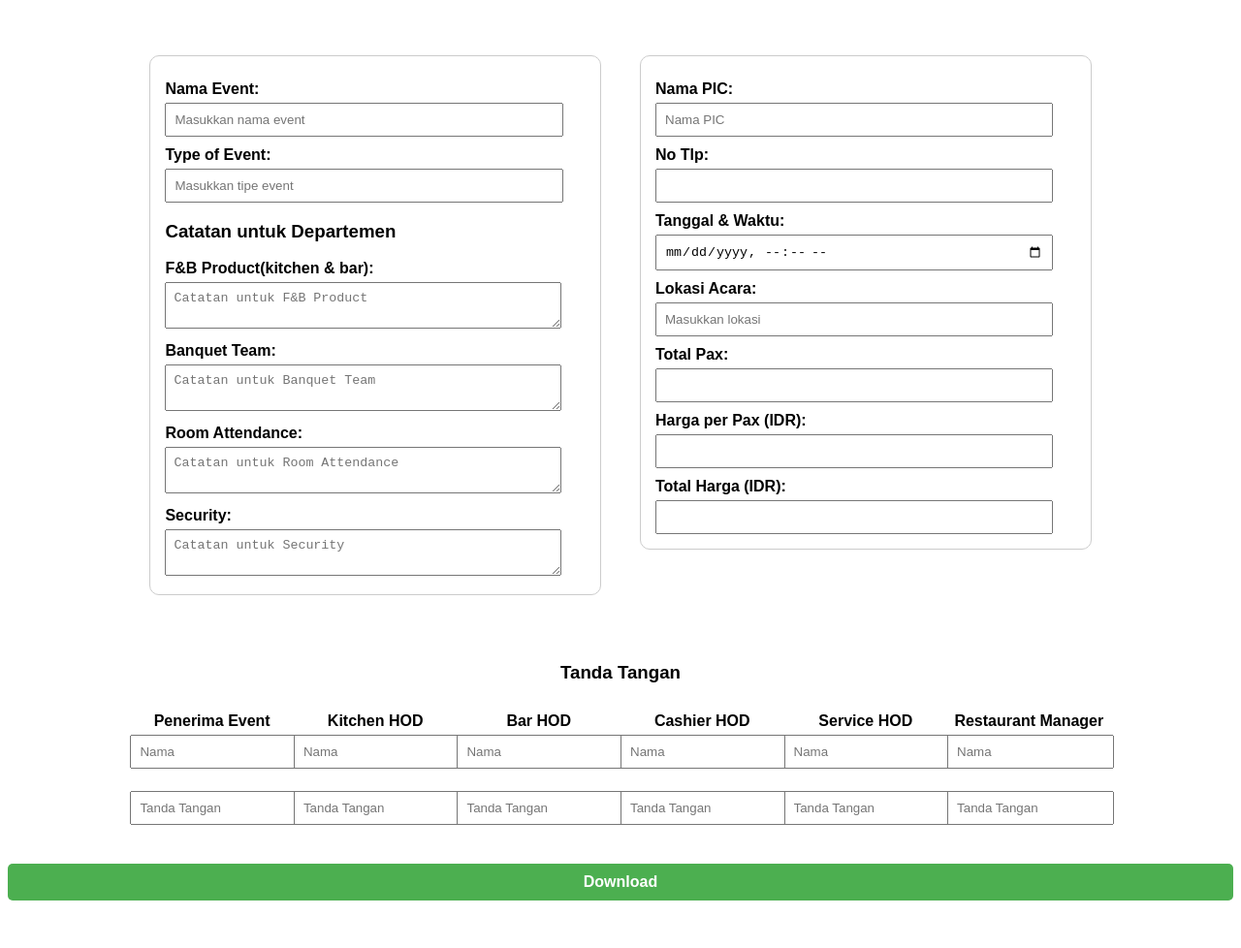
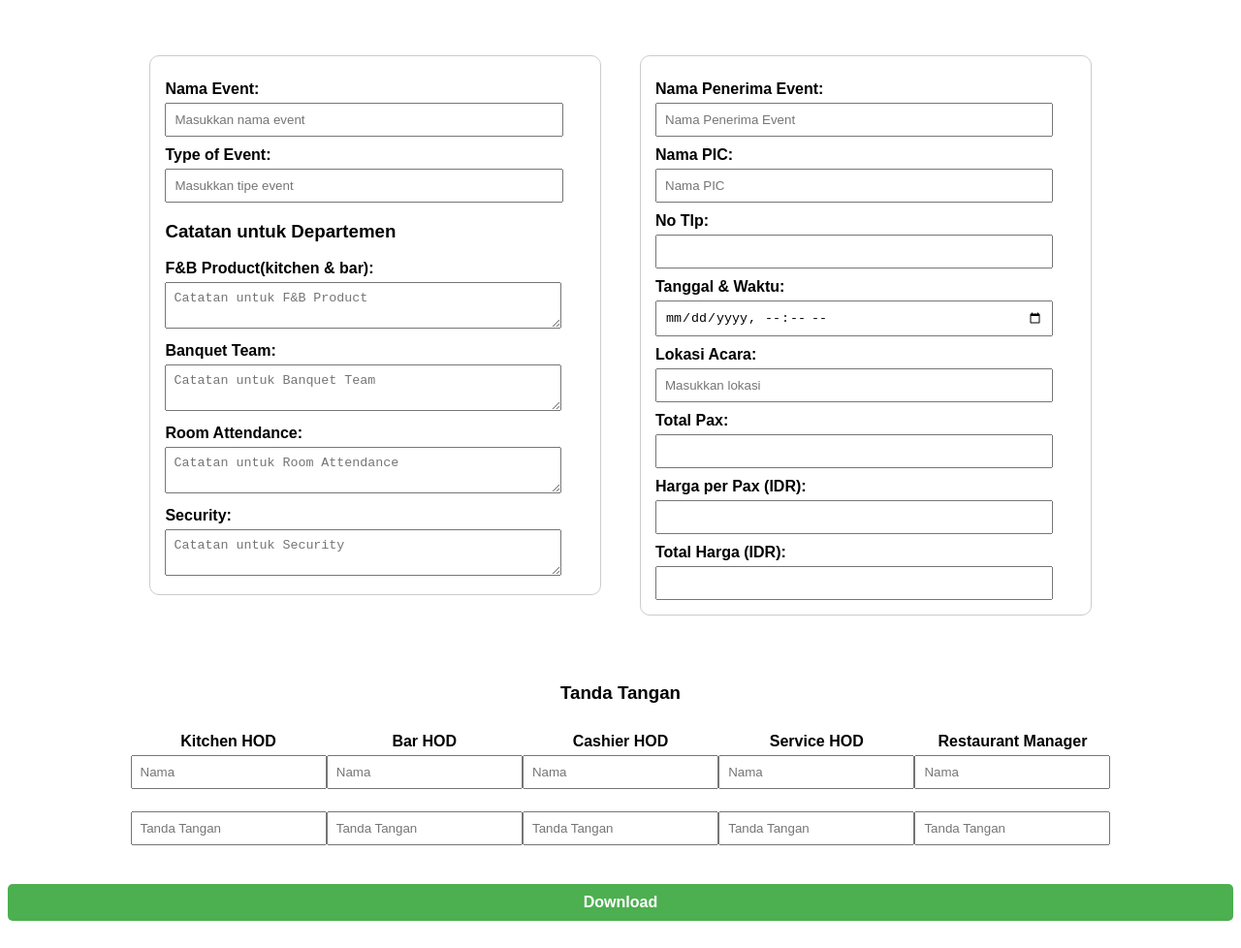
Before and after one commit to Arif22-A/beoForm, a plain HTML site: page index.html in a window 1280 px wide. Shown: the part 364-1342 px from the top of the page at 97% size. Before the commit the page ends 1321 px from the top, so only its background shows below. Drawn offline with Linux system fonts and the light colour scheme.

Commit message:
Update index.html

```diff
--- a/index.html
+++ b/index.html
@@ -78,6 +78,9 @@
 
         <div class="right">
             <div class="recipe">
+            <label>Nama Penerima Event:</label>
+            <input type="text" placeholder="Nama Penerima Event">
+
             <label>Nama PIC:</label>
             <input type="text" placeholder="Nama PIC">
 
@@ -105,12 +108,6 @@
     <div class="container">
         <h3>Tanda Tangan</h3>
         <div class="signature-container">
-            <div class="signature-box">
-                <label>Penerima Event</label>
-                <input type="text" placeholder="Nama">
-                <br><br>
-                <input type="text" placeholder="Tanda Tangan">
-            </div>
             <div class="signature-box">
                 <label>Kitchen HOD</label>
                 <input type="text" placeholder="Nama">
```
